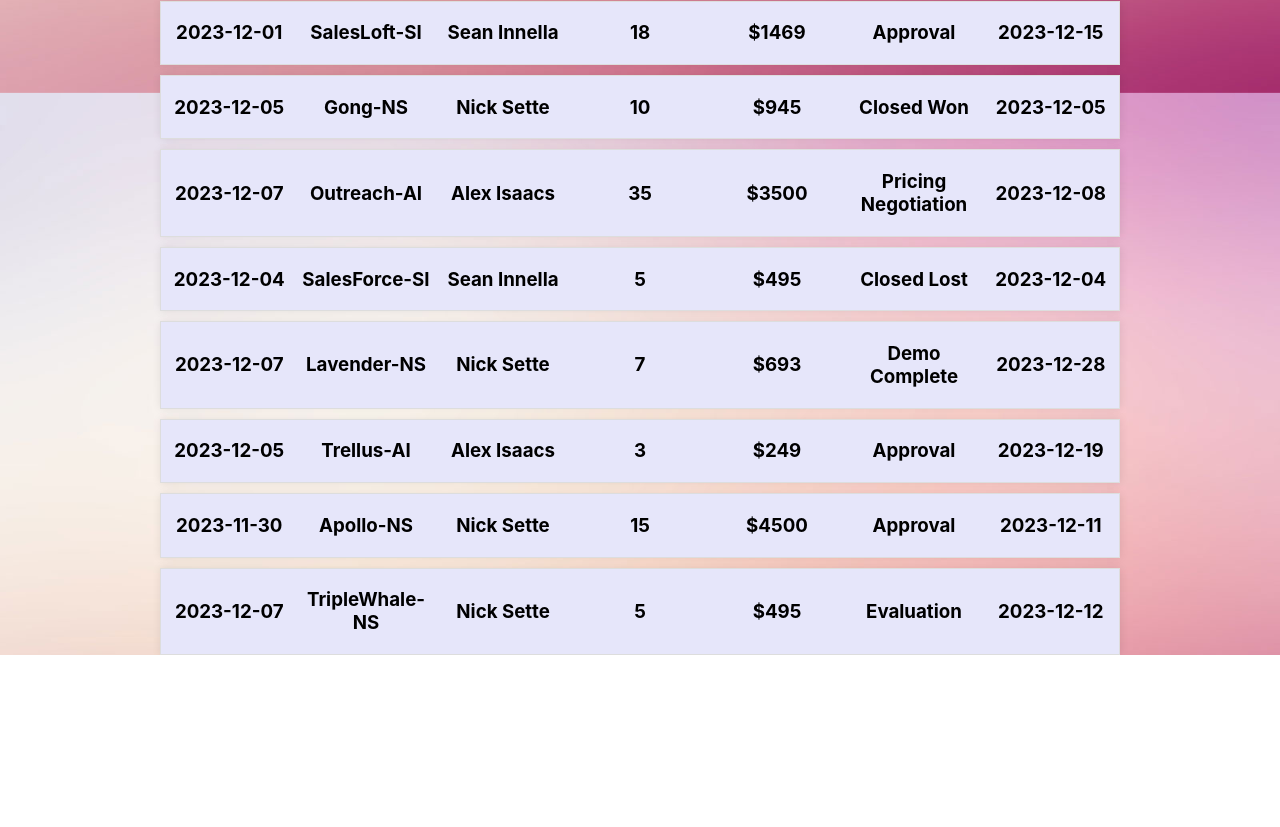
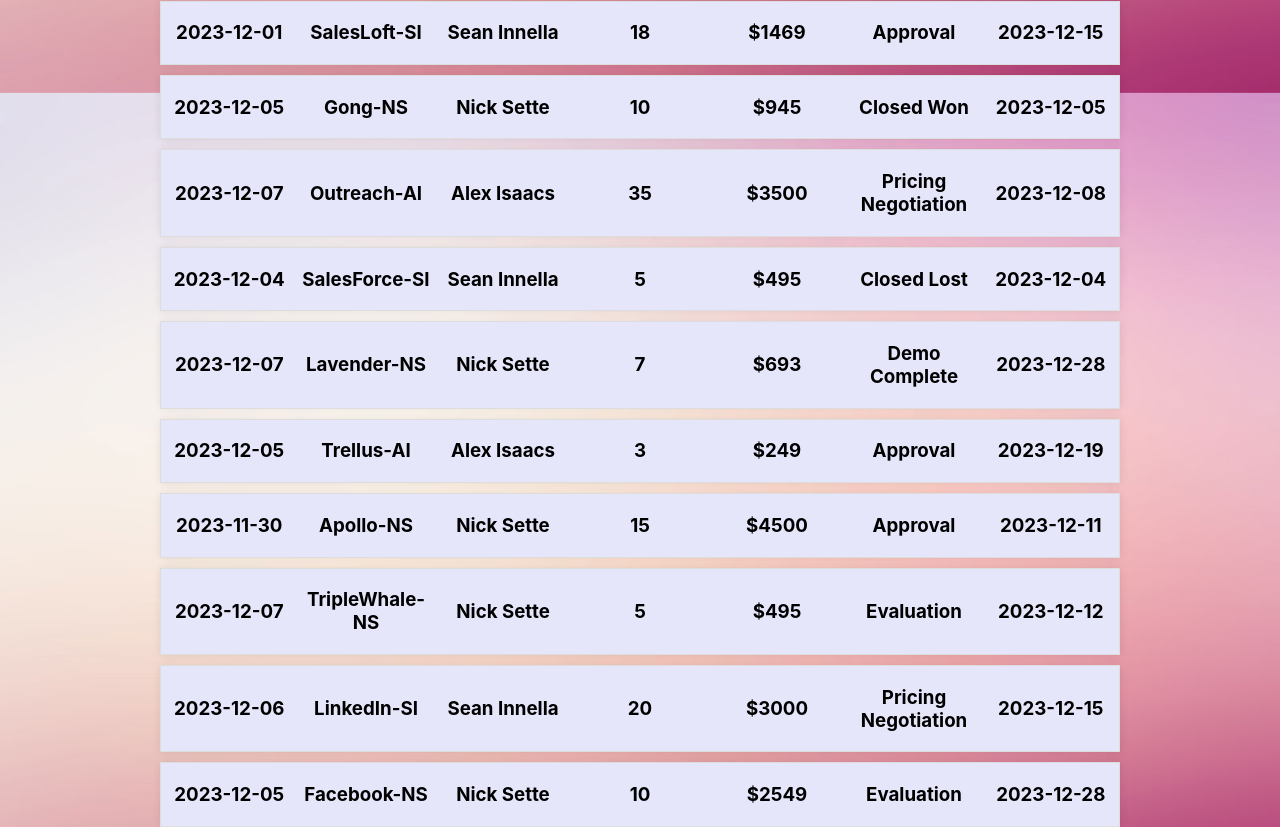
Before and after one commit to Alexisaacs18/salesForcasting, a React (Create React App) app in the folder sales-forcasting/: page / in a window 1280 px wide. Shown: the part 752-1579 px from the top of the page. Before the commit the page ends 1407 px from the top, so only its background shows below. Built offline with nearby package versions, Linux system fonts and the light colour scheme; data requests are answered from the project's data file.

Commit message:
updated form

```diff
--- a/sales-forcasting/db.json
+++ b/sales-forcasting/db.json
@@ -103,6 +103,26 @@
       "stage_id": 2,
       "close": "2023-12-12",
       "id": 10
+    },
+    {
+      "last_update": "2023-12-06",
+      "name": "LinkedIn-SI",
+      "rep": "Sean Innella",
+      "users": 20,
+      "monthly_recurring_revenue": 3000,
+      "stage_id": 4,
+      "close": "2023-12-15",
+      "id": 11
+    },
+    {
+      "last_update": "2023-12-05",
+      "name": "Facebook-NS",
+      "rep": "Nick Sette",
+      "users": 10,
+      "monthly_recurring_revenue": 2549,
+      "stage_id": 2,
+      "close": "2023-12-28",
+      "id": 12
     }
   ],
   "reps": [
--- a/sales-forcasting/src/Components/NewDealForm.js
+++ b/sales-forcasting/src/Components/NewDealForm.js
@@ -70,8 +70,8 @@ function NewDealForm({ url, newDealHandler }) {
         last_update: '',
         name: '',
         rep: '',
-        users: null,
-        monthly_recurring_revenue: null,
+        users: '',
+        monthly_recurring_revenue: '',
         close: '',
         stage_id: ''
     }
```
